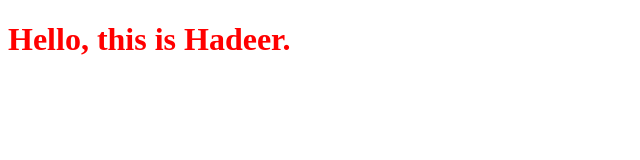
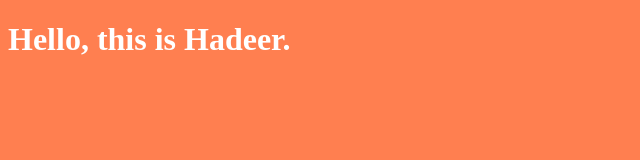
Before and after one commit to Hadeer-moaaz/Nopcommerce_project, a plain HTML site: page index.html in a window 1280 px wide. Shown: the whole page, without its empty margins (0-640 px from the left). Drawn offline with Linux system fonts and the light colour scheme.

Commit message:
changing background color

```diff
--- a/style.css
+++ b/style.css
@@ -1,4 +1,9 @@
 h1 {
 
-    color: red;
+    color: white;
 }
+
+body{
+
+    background-color: coral;
+}
```
